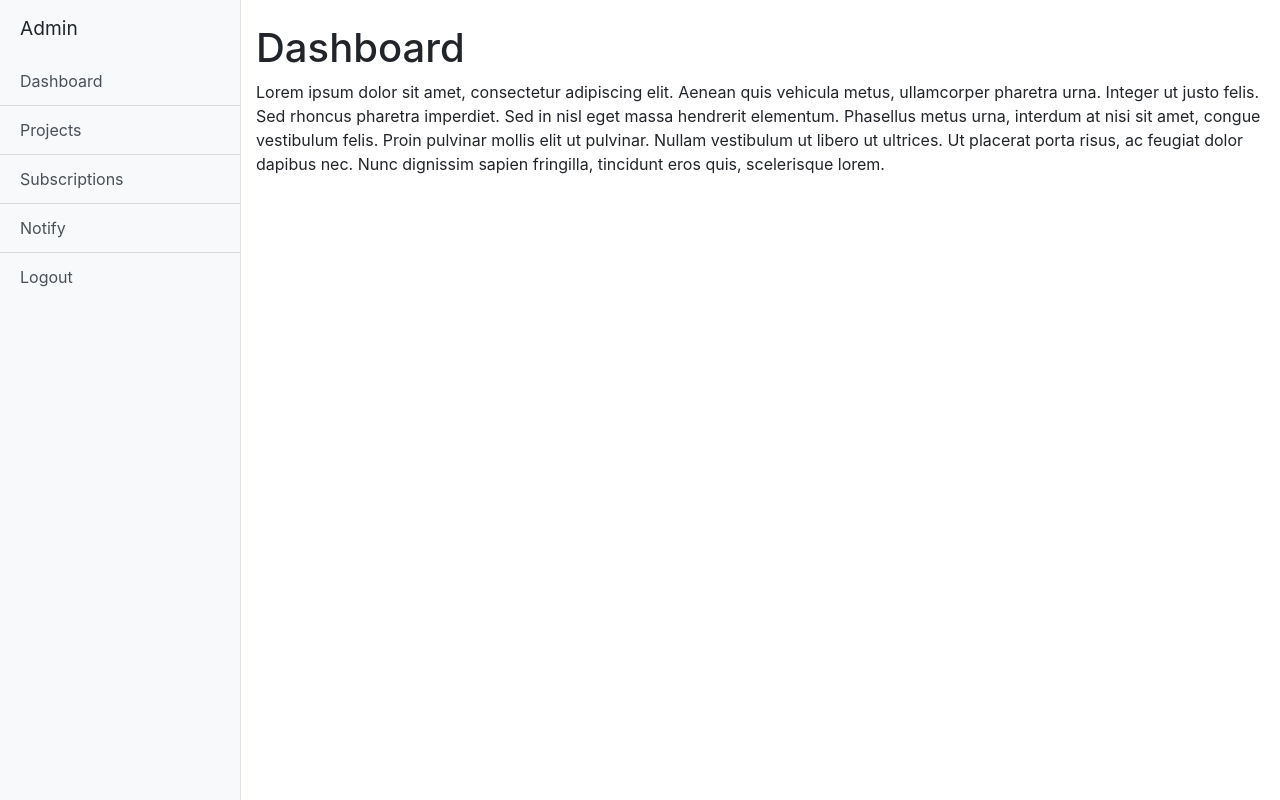
After one commit to NickT5/portfolio-v2, a Flask app: page /dashboard in a window 1280 px wide. The commit adds this page. Run offline with Flask 2, Linux system fonts and the light colour scheme; a user stored in the database is signed in; some libraries are stand-ins or nearby versions.

Commit message:
Add authentication, dashboard pages

```diff
--- a/app.py
+++ b/app.py
@@ -1,9 +1,107 @@
-from flask import Flask, render_template, request
+from config import Config
+from flask import Flask, render_template, request, url_for, redirect, flash
+from flask_sqlalchemy import SQLAlchemy
+from flask_bcrypt import Bcrypt
+from flask_login import LoginManager, UserMixin, login_user, logout_user, login_required, current_user
+from datetime import datetime
+from forms import LoginForm
 
 
 app = Flask(__name__)
+app.config.from_object(Config)
+db = SQLAlchemy(app)
+bcrypt = Bcrypt(app)
+login_manager = LoginManager(app)
+
+
+class User(db.Model, UserMixin):
+    id = db.Column(db.Integer, primary_key=True)
+    username = db.Column(db.String(64), nullable=False)
+    email = db.Column(db.String(120), unique=True, nullable=False)
+    password = db.Column(db.String(128), nullable=False)
+    role = db.Column(db.Integer, default=1)
+
+    def check_password(self, password):
+        return bcrypt.check_password_hash(self.password, password)
+
+    def __repr__(self):
+        return f"User({self.username}, {self.email}, role={self.role})"
+
+
+class Project(db.Model):
+    id = db.Column(db.Integer, primary_key=True)
+    title = db.Column(db.String(40))
+    description = db.Column(db.String(200))
+    thumbnail = db.Column(db.String(100), default='static/img/default.jpg')
+    hide = db.Column(db.Integer, default=0)
+    order_number = db.Column(db.Integer)
+    created_at = db.Column(db.DateTime, nullable=False, default=datetime.now)
+    updated_at = db.Column(db.DateTime)
+
+
+""" Because Flask-Login knows nothing about databases, it needs the application's help in loading a user.
+For that reason, the extension expects that the application will configure a user loader function,
+ that can be called to load a user given the ID. """
+@login_manager.user_loader
+def load_user(id):
+    return User.query.get(int(id))
 
 
 @app.route("/")
 def index():
     return render_template("index.html")
+
+
+@app.route("/login", methods=['GET', 'POST'])
+def login():
+    # For GET requests, show the login form.
+    # For POST requests, check if user may login.
+    if current_user.is_authenticated:
+        return redirect(url_for('dashboard'))
+    else:
+        form = LoginForm()
+        if form.validate_on_submit():
+            user = User.query.filter_by(username=form.username.data).first()
+            if user is None or not user.check_password(form.password.data):
+                flash('Invalid username or password')
+                return redirect(url_for('login'))
+            else:
+                login_user(user)
+                flash('Login successfull.')
+                return redirect(url_for('dashboard'))
+        else:
+            return render_template('login.html', form=form)
+
+
+@app.route("/dashboard")
+@login_required
+def dashboard():
+    return render_template("dashboard/dashboard.html")
+
+
+@app.route("/dashboard/projects")
+def dashboard_projects():
+    return render_template("dashboard/projects.html")
+
+
+@app.route("/dashboard/subscriptions")
+def dashboard_subscriptions():
+    return render_template("dashboard/subscriptions.html")
+
+
+@app.route("/dashboard/notify")
+def dashboard_notify():
+    return render_template("dashboard/notify.html")
+
+
+@app.route("/logout")
+def logout():
+    logout_user()
+    return redirect(url_for('index'))
+
+
+# hasing pw -> pip install flask-bcrypt
+# import flask_bcrypt import Bcrypt
+# bcrypt = Bcrypt(app)
+# hashed_pw = bcrypt.generate_password_hash(pw).decode('utf-8')
+# bcrypt.check_password_hash(hashed_pw, user_input_pw) // returns boolean
--- /dev/null
+++ b/models.py
@@ -0,0 +1 @@
+# todo
--- /dev/null
+++ b/static/css/dashboard.css
@@ -0,0 +1,49 @@
+/*!
+ * Start Bootstrap - Simple Sidebar (https://startbootstrap.com/template-overviews/simple-sidebar)
+ * Copyright 2013-2019 Start Bootstrap
+ * Licensed under MIT (https://github.com/BlackrockDigital/startbootstrap-simple-sidebar/blob/master/LICENSE)
+ */
+body {
+  overflow-x: hidden;
+}
+
+#sidebar-wrapper {
+  min-height: 100vh;
+  margin-left: -15rem;
+  -webkit-transition: margin .25s ease-out;
+  -moz-transition: margin .25s ease-out;
+  -o-transition: margin .25s ease-out;
+  transition: margin .25s ease-out;
+}
+
+#sidebar-wrapper .sidebar-heading {
+  padding: 0.875rem 1.25rem;
+  font-size: 1.2rem;
+}
+
+#sidebar-wrapper .list-group {
+  width: 15rem;
+}
+
+#page-content-wrapper {
+  min-width: 100vw;
+}
+
+#wrapper.toggled #sidebar-wrapper {
+  margin-left: 0;
+}
+
+@media (min-width: 768px) {
+  #sidebar-wrapper {
+    margin-left: 0;
+  }
+
+  #page-content-wrapper {
+    min-width: 0;
+    width: 100%;
+  }
+
+  #wrapper.toggled #sidebar-wrapper {
+    margin-left: -15rem;
+  }
+}
--- /dev/null
+++ b/templates/dashboard/dashboard.html
@@ -0,0 +1,55 @@
+{% extends "layout.html" %}
+
+{% block title %}Dashboard{% endblock %}
+{% block stylesheet %}<link rel="stylesheet" href="{{ url_for('static', filename='css/dashboard.css') }}">{% endblock %}
+{% block body %}
+<body>
+    {% with messages = get_flashed_messages() %}
+    {% if messages %}
+    <ul>
+        {% for message in messages %}
+        <li>{{ message }}</li>
+        {% endfor %}
+    </ul>
+    {% endif %}
+    {% endwith %}
+
+
+  <div class="d-flex" id="wrapper">
+
+    <!-- Sidebar -->
+    <div class="bg-light border-right" id="sidebar-wrapper">
+      <div class="sidebar-heading">Admin</div>
+      <div class="list-group list-group-flush">
+        <a href="/dashboard" class="list-group-item list-group-item-action bg-light">Dashboard</a>
+        <a href="/dashboard/projects" class="list-group-item list-group-item-action bg-light">Projects</a>
+        <a href="/dashboard/subscriptions" class="list-group-item list-group-item-action bg-light">Subscriptions</a>
+        <a href="/dashboard/notify" class="list-group-item list-group-item-action bg-light">Notify</a>
+        <a href="/logout" class="list-group-item list-group-item-action bg-light">Logout</a>
+      </div>
+    </div>
+    <!-- /#sidebar-wrapper -->
+
+    <!-- Page Content -->
+    <div id="page-content-wrapper">
+      <div class="container-fluid">
+        <h1 class="mt-4">Dashboard</h1>
+        <p>Lorem ipsum dolor sit amet, consectetur adipiscing elit. Aenean quis vehicula metus, ullamcorper pharetra urna. Integer ut justo felis. Sed rhoncus pharetra imperdiet. Sed in nisl eget massa hendrerit elementum. Phasellus metus urna, interdum at nisi sit amet, congue vestibulum felis. Proin pulvinar mollis elit ut pulvinar. Nullam vestibulum ut libero ut ultrices. Ut placerat porta risus, ac feugiat dolor dapibus nec. Nunc dignissim sapien fringilla, tincidunt eros quis, scelerisque lorem. </p>
+      </div>
+    </div>
+    <!-- /#page-content-wrapper -->
+
+  </div>
+  <!-- /#wrapper -->
+
+
+  <!-- Menu Toggle Script -->
+  <script>
+    $("#menu-toggle").click(function(e) {
+      e.preventDefault();
+      $("#wrapper").toggleClass("toggled");
+    });
+  </script>
+
+</body>
+{% endblock %}
--- a/templates/layout.html
+++ b/templates/layout.html
@@ -8,6 +8,7 @@
 	<link rel="shortcut icon" href="{{ url_for('static', filename='img/favicon.ico') }}" type="image/x-icon">
     <link rel="stylesheet" href="{{ url_for('static', filename='css/style.css') }}">
     <link rel="stylesheet" href="https://maxcdn.bootstrapcdn.com/bootstrap/4.4.1/css/bootstrap.min.css">
+    {% block stylesheet %} {% endblock %}
     <script src="https://use.fontawesome.com/7dc64d3e62.js"></script>
 </head>
 
```
Also changed, not shown: add_user.py (added, +39 -0 lines), config.py (added, +14 -0 lines), forms.py (added, +9 -0 lines), templates/dashboard/notify.html (added, +45 -0 lines), templates/dashboard/projects.html (added, +46 -0 lines), templates/dashboard/subscriptions.html (added, +45 -0 lines), templates/login.html (added, +40 -0 lines), database.db (added), 1 other file.
